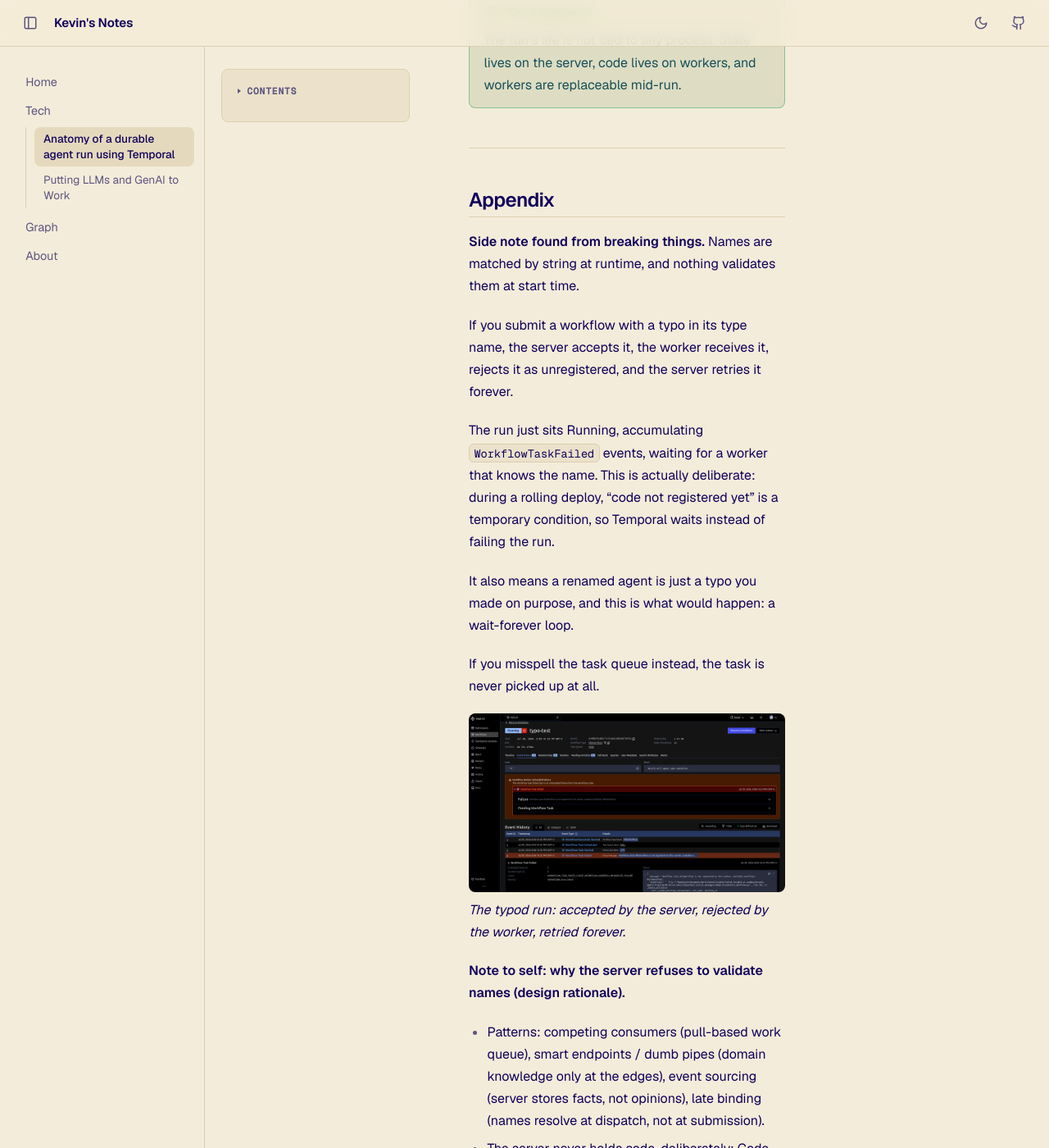
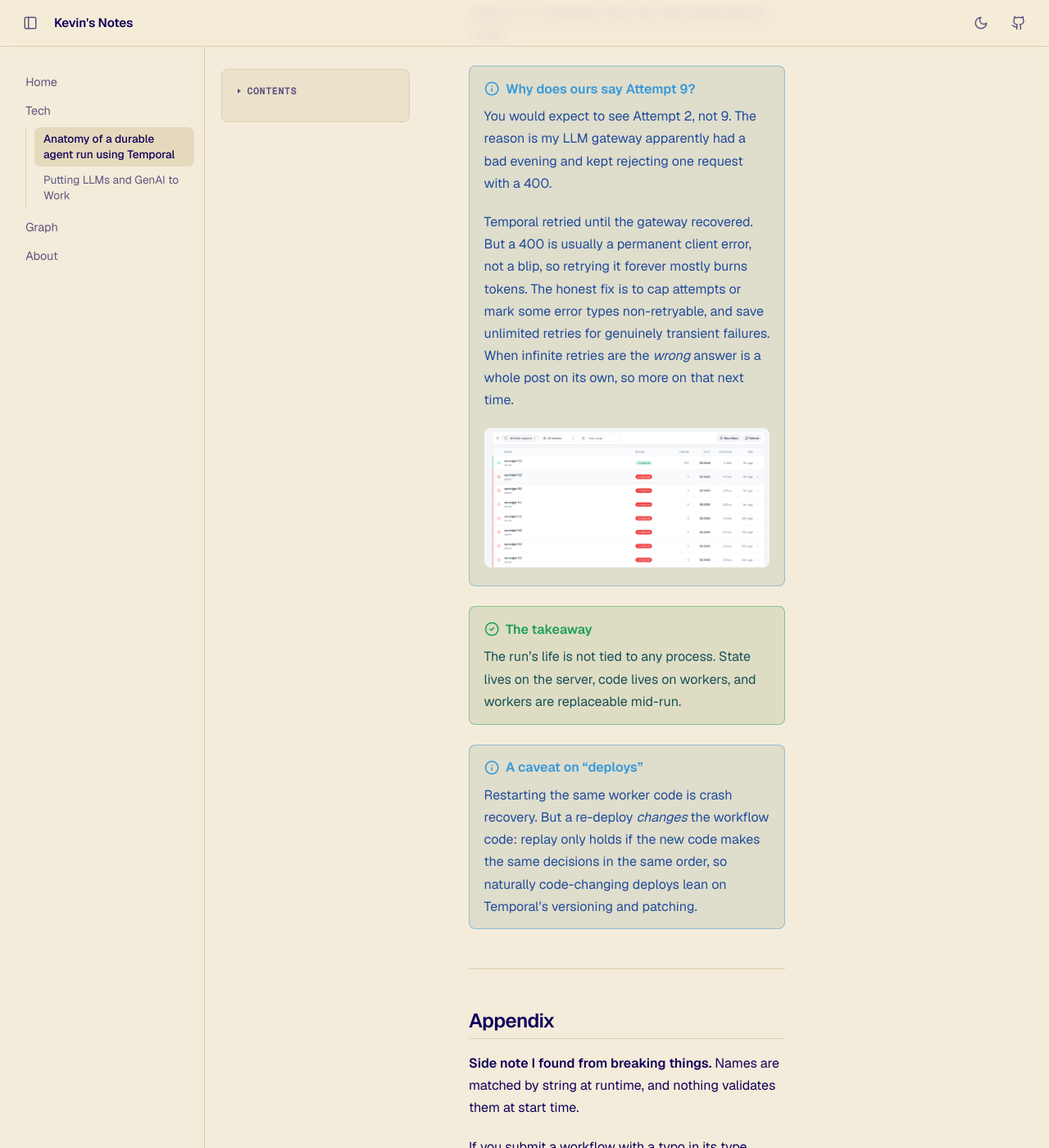
Before and after one commit to kevin-aoun/blog, a Jekyll site: the page built from _notes/anatomy-of-a-durable-agent-run.md, in a window 1280 px wide and 1400 px high, scrolled down 13911 px. Shown: the whole window at 82% size. Built offline with Jekyll 4.4.1, drawn with Linux system fonts in a browser that asks for light colours; some of the changed text lies outside the part shown.

Commit message:
Revise durable-agents post: TemporalDurability, grill fixes, revised date
Promote the reviewed draft: switch the setup snippet to the
TemporalDurability capability (matches lab/hello.py), and fold in the
grill fixes (at-least-once caveat, worker/client bindings, payload
retention note, retry-policy line, deploy-vs-crash caveat, appendix
name-failure wording). note.html now shows a 'revised' date next to the
original when a post sets one. Ignore _drafts/.

Co-Authored-By: Claude Opus 4.8 (1M context) <noreply@anthropic.com>

````diff
--- a/_layouts/note.html
+++ b/_layouts/note.html
@@ -17,7 +17,7 @@ layout: default
 
   <div class="post-main">
     <header class="note-header">
-      {%- if page.date %}<p class="note-date"><time datetime="{{ page.date | date_to_xmlschema }}">{{ page.date | date: "%B %-d, %Y" }}</time></p>{% endif -%}
+      {%- if page.date %}<p class="note-date"><time datetime="{{ page.date | date_to_xmlschema }}">{{ page.date | date: "%B %-d, %Y" }}</time>{% if page.revised %} · <span class="note-revised">revised {{ page.revised | date: "%B %-d, %Y" }}</span>{% endif %}</p>{% endif -%}
       <h1 class="note-title">{{ page.title }}</h1>
       {% if page.description %}<p class="note-description">{{ page.description }}</p>{% endif %}
       {% if page.author or read_minutes %}
--- a/_notes/anatomy-of-a-durable-agent-run.md
+++ b/_notes/anatomy-of-a-durable-agent-run.md
@@ -82,6 +83,8 @@ So replay does **not** mean repeating the entire run:
 - but if the activity was interrupted -> then execute it again,
 - otherwise (workflow logic) -> replay deterministically around those results.
 
+One caveat to state up front: this is *at-least-once* execution, not exactly-once. This means that an interrupted activity re-runs from zero, so a tool that already fired a side effect (charged a card, sent a webhook) can repeat it on retry. Anything non-idempotent still needs its own idempotency key or dedup.
+
 
 ![Temporal's split: deterministic workflow coordination on the left, non-deterministic activities (model calls, tool calls, side effects) on the right, with the event history recording and replaying](lab/assets/temporal-activity-vs-workflow.png)
 
@@ -130,7 +133,7 @@ docker run --rm -p 7233:7233 -p 8233:8233 temporalio/temporal:latest server star
 >
 >Add `--db-filename temporal.db` if you want runs to survive restarts.
 
-Next, define one agent with one tool, and make it durable for Temporal:
+Next, define one agent with one tool and give it the Temporal durability capability:
 
 ```python
 agent = Agent(
@@ -155,6 +158,8 @@ class HelloWorkflow(PydanticAIWorkflow):
         result = await agent.run(prompt)
         return result.output
 ```
+
+The durability lives on the agent now, through the `TemporalDurability` capability, so the same `agent` object runs directly inside the workflow. No separate wrapper to keep in sync.
 
 Two more files complete the setup:
 - `worker.py`: the long-running process that executes the workflow and its activities.
@@ -193,6 +198,9 @@ For example, events 1–3 are a Workflow Task being scheduled, started, and comp
 >- **Events 14 to 16:** The loop decides to send the tool result back to the model.
 >- **Events 17 to 19:** The second model request runs, and its final text answer is recorded.
 >- **Events 20 to 23:** The loop decides it is done. Event 23 stores the workflow's final output, queryable by workflow ID until retention expires (72 hours by default after the run closes).
+
+>[!info] The history is also stored data
+>Event history holds the model inputs and outputs and every tool payload, in plaintext, for the whole retention window. If any of that is sensitive, encrypt it with a **Temporal payload codec** before it leaves the worker. Durability is not the same as safe to store.
 
 All in all, the agent made two model calls and one tool call.
 
@@ -259,25 +267,28 @@ The run completes within seconds. Temporal replays the workflow, feeds it the re
 >You would expect to see Attempt 2, not 9.
 >The reason is my LLM gateway apparently had a bad evening and kept rejecting one request with a 400.
 >
->Temporal retried until the gateway recovered. That story (and when infinite retries are the *wrong* answer) is for the next post.
+>Temporal retried until the gateway recovered. But a 400 is usually a permanent client error, not a blip, so retrying it forever mostly burns tokens. The honest fix is to cap attempts or mark some error types non-retryable, and save unlimited retries for genuinely transient failures. When infinite retries are the *wrong* answer is a whole post on its own, so more on that next time.
 >
 >![gateway error](lab/assets/gateway-failure.png)
 
 >[!check] The takeaway
 >The run's life is not tied to any process. State lives on the server, code lives on workers, and workers are replaceable mid-run.
 
+>[!info] A caveat on "deploys"
+>Restarting the same worker code is crash recovery. But a re-deploy *changes* the workflow code: replay only holds if the new code makes the same decisions in the same order, so naturally code-changing deploys lean on Temporal's versioning and patching.
+
 
 ---
 
 ## Appendix
 
-**Side note found from breaking things.** Names are matched by string at runtime, and nothing validates them at start time.
+**Side note I found from breaking things.** Names are matched by string at runtime, and nothing validates them at start time.
 
 If you submit a workflow with a typo in its type name, the server accepts it, the worker receives it, rejects it as unregistered, and the server retries it forever.
 
 The run just sits Running, accumulating `WorkflowTaskFailed` events, waiting for a worker that knows the name. This is actually deliberate: during a rolling deploy, "code not registered yet" is a temporary condition, so Temporal waits instead of failing the run.
 
-It also means a renamed agent is just a typo you made on purpose, and this is what would happen: a wait-forever loop.
+A renamed agent is the same class of problem one level down: its activities get new names, so a run already in flight no longer lines up with the activity names recorded in its own history. A different failure from the workflow-type typo above, but the same lesson: the name is the contract.
 
 If you misspell the task queue instead, the task is never picked up at all.
 
````
Also changed, not shown: other parts of _notes/anatomy-of-a-durable-agent-run.md (+1 -0 lines), 1 other file.
